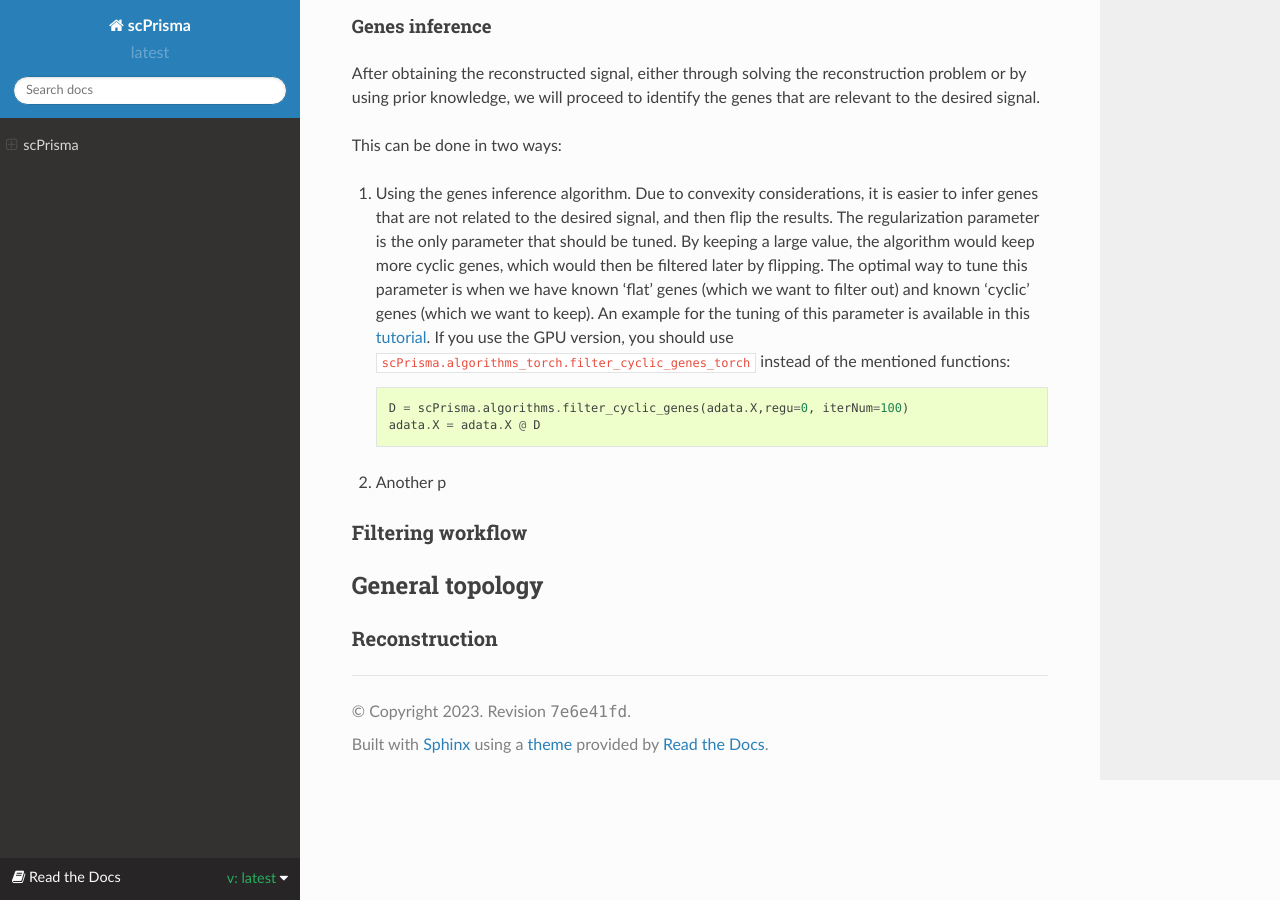
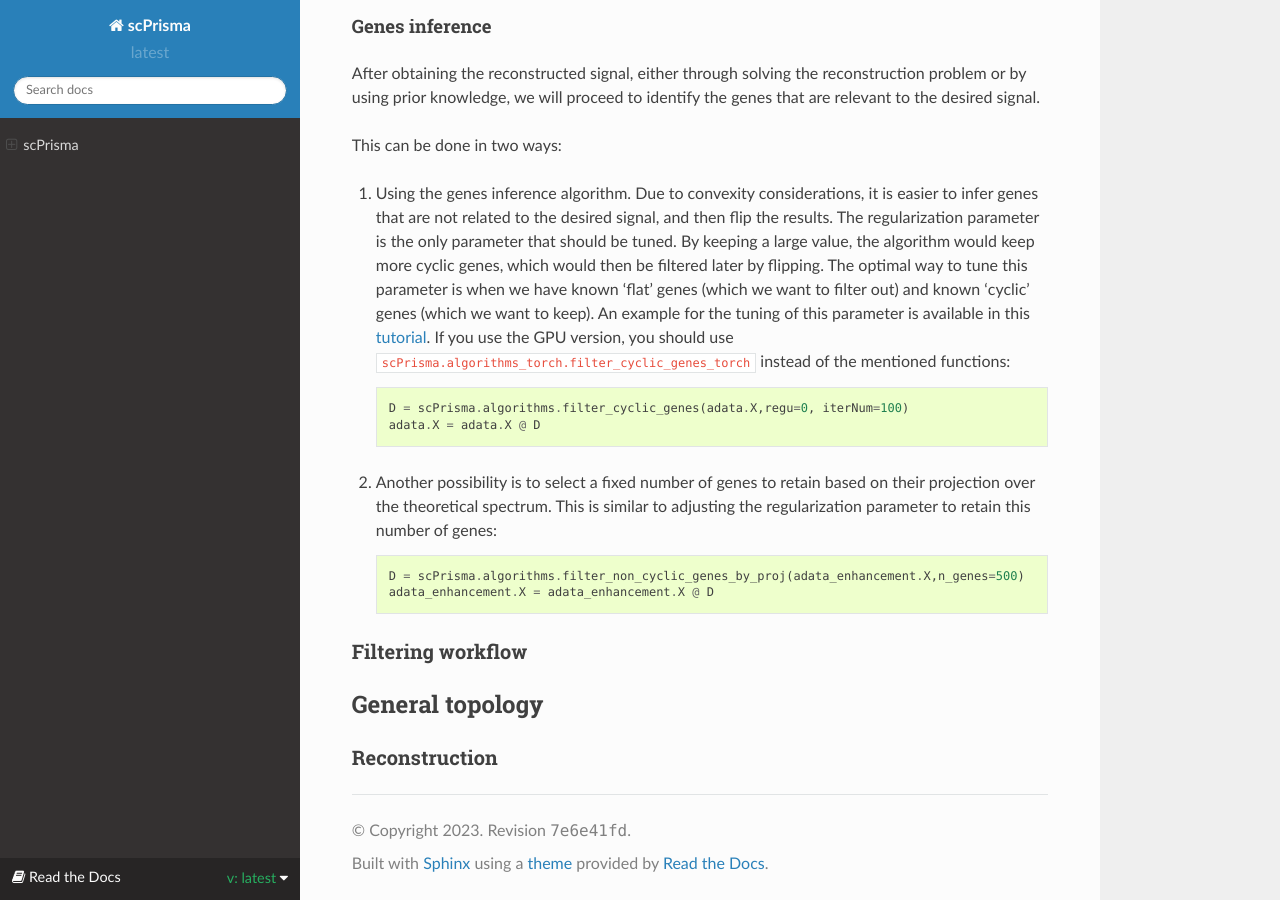
Before and after one commit to nitzanlab/scPrisma, a Sphinx documentation site: the page built from docs/index.rst, in a window 1280 px wide and 900 px high, scrolled down 3500 px. Built offline with Sphinx 7.4.7 and the Read the Docs theme 2.0.0, drawn with Linux system fonts in a browser that asks for light colours; pages that are not in the unit, such as notebooks, are missing from menus.

Commit message:
Update index.rst

```diff
--- a/docs/index.rst
+++ b/docs/index.rst
@@ -109,7 +109,11 @@ This can be done in two ways:
       D = scPrisma.algorithms.filter_cyclic_genes(adata.X,regu=0, iterNum=100)
       adata.X = adata.X @ D
 
-2. Another p
+2. Another possibility is to select a fixed number of genes to retain based on their projection over the theoretical spectrum. This is similar to adjusting the regularization parameter to retain this number of genes::
+
+      D = scPrisma.algorithms.filter_non_cyclic_genes_by_proj(adata_enhancement.X,n_genes=500)
+      adata_enhancement.X = adata_enhancement.X @ D
+
 
 Filtering workflow
 ~~~~~~~~~~
```
